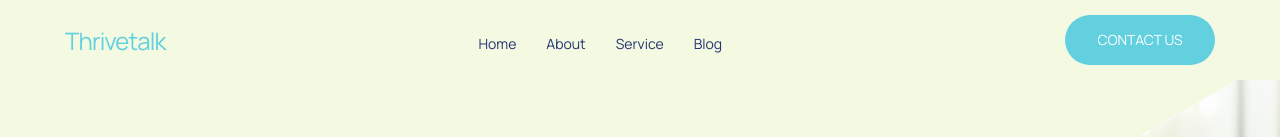
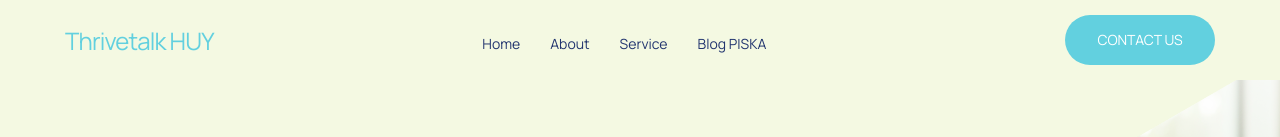
Before and after one commit to IreneTernovets/layout2, a plain HTML site: page index.html in a window 1280 px wide. Shown: the top 137 px of the page. Drawn offline with Linux system fonts and the light colour scheme.

Commit message:
commit with changes

```diff
--- a/index.html
+++ b/index.html
@@ -21,13 +21,13 @@
     <div class="wrapper">
       <header class="header">
         <div class="header__container _container">
-          <div class="header__logo logo"><a href="#">Thrivetalk</a></div>
+          <div class="header__logo logo"><a href="#">Thrivetalk HUY</a></div>
           <nav class="header__menu">
             <ul class="header__list">
               <li class="header__list-item"><a href="">Home</a></li>
               <li class="header__list-item"><a href="">About</a></li>
               <li class="header__list-item"><a href="">Service</a></li>
-              <li class="header__list-item"><a href="">Blog</a></li>
+              <li class="header__list-item"><a href="">Blog PISKA</a></li>
             </ul>
           </nav>
           <form method="get" action="#">
```
